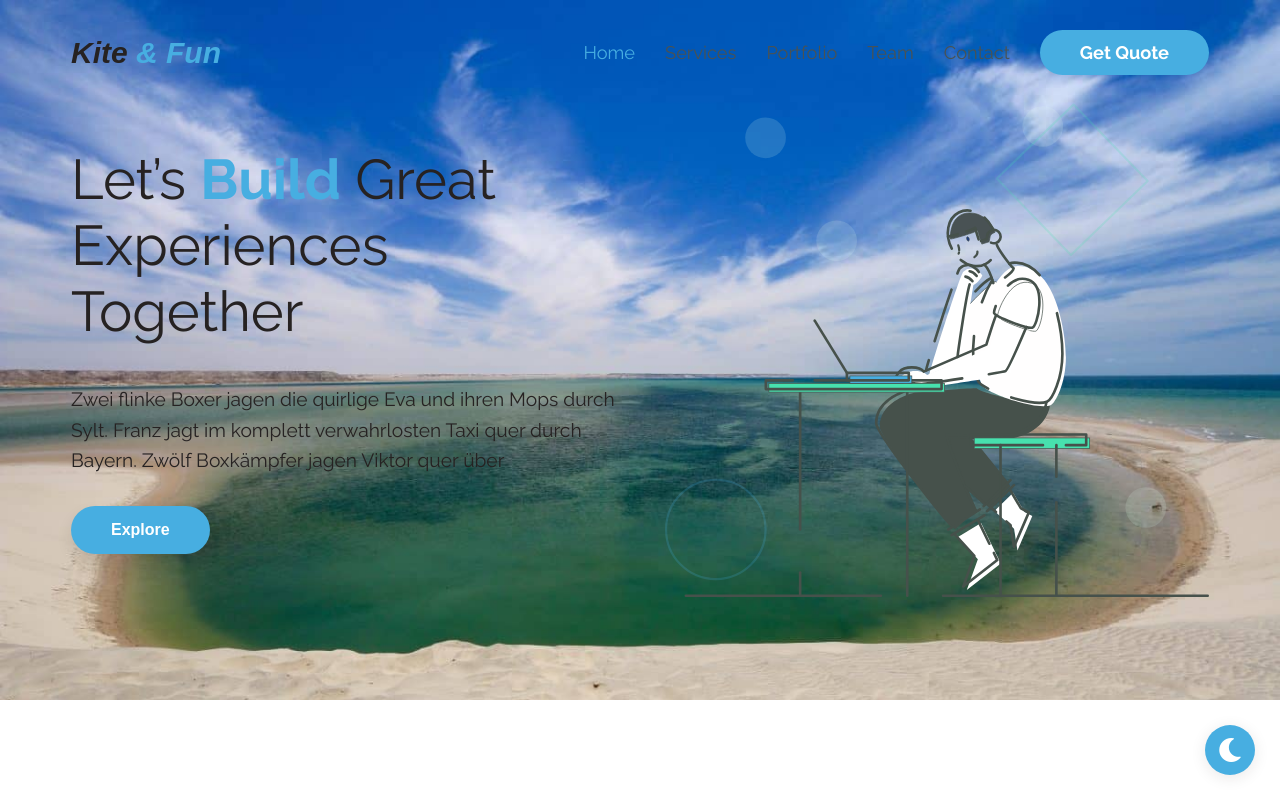
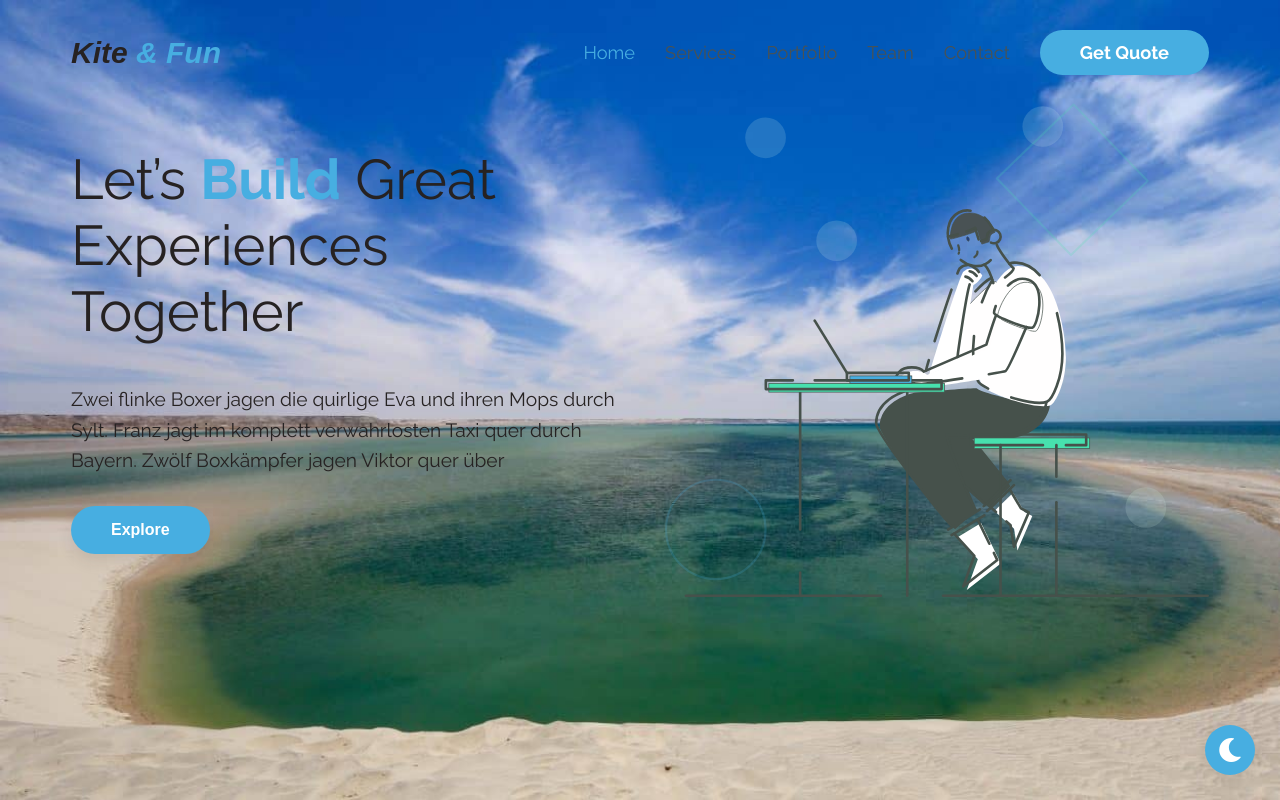
Before and after one commit to ismailchbiki/kite-and-fun, a React (Create React App) app: page / in a window 1280 px wide. Shown: the top 800 px of the page. Built offline with nearby package versions, Linux system fonts and the light colour scheme.

Commit message:
banner height 100vh

```diff
--- a/src/Components/Header/Index.scss
+++ b/src/Components/Header/Index.scss
@@ -3,9 +3,9 @@
 
 .main-header {
   // background-color: $background-color;
+  background-image: url("../../assets/Images/banner-1920-1000.jpg");
   position: relative;
-  min-height: 600px;
-  background-image: url("../../assets/Images/banner-1920-1000.jpg");
+  height: 100vh;
   background-size: cover;
 
   // Header Inner Used For Grid
```
